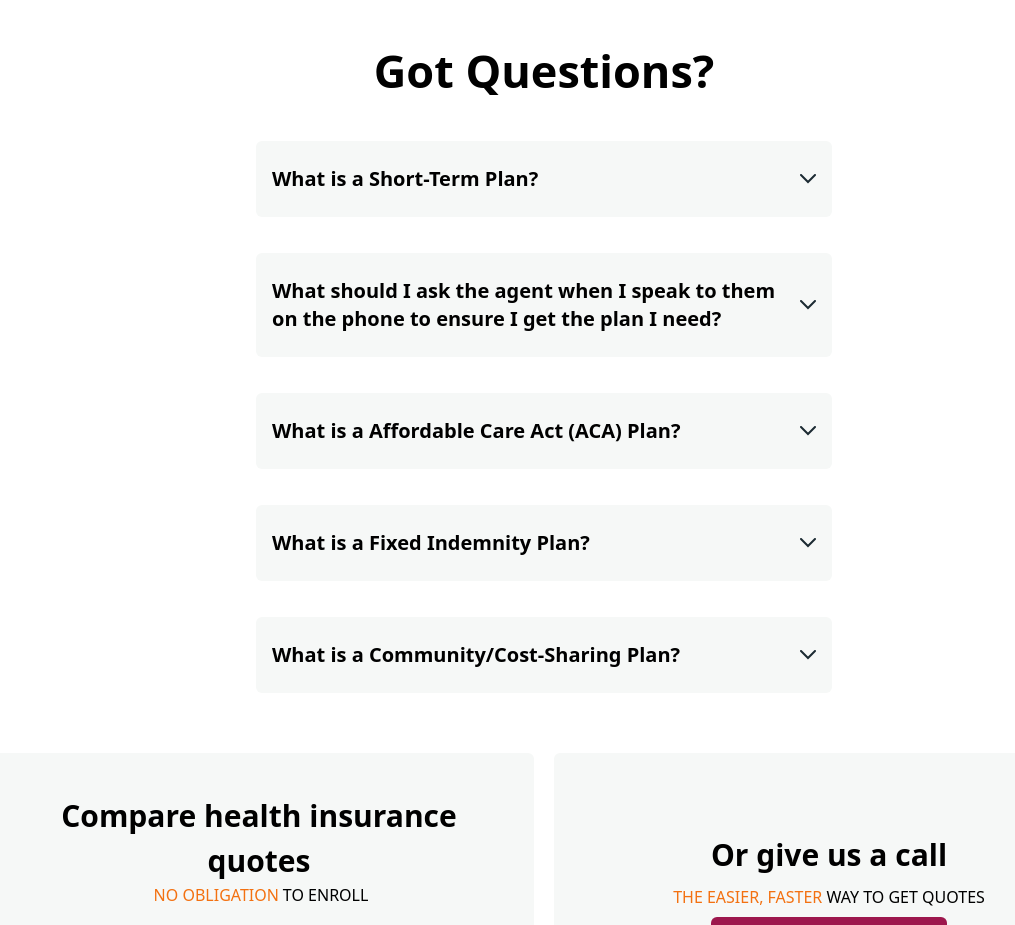
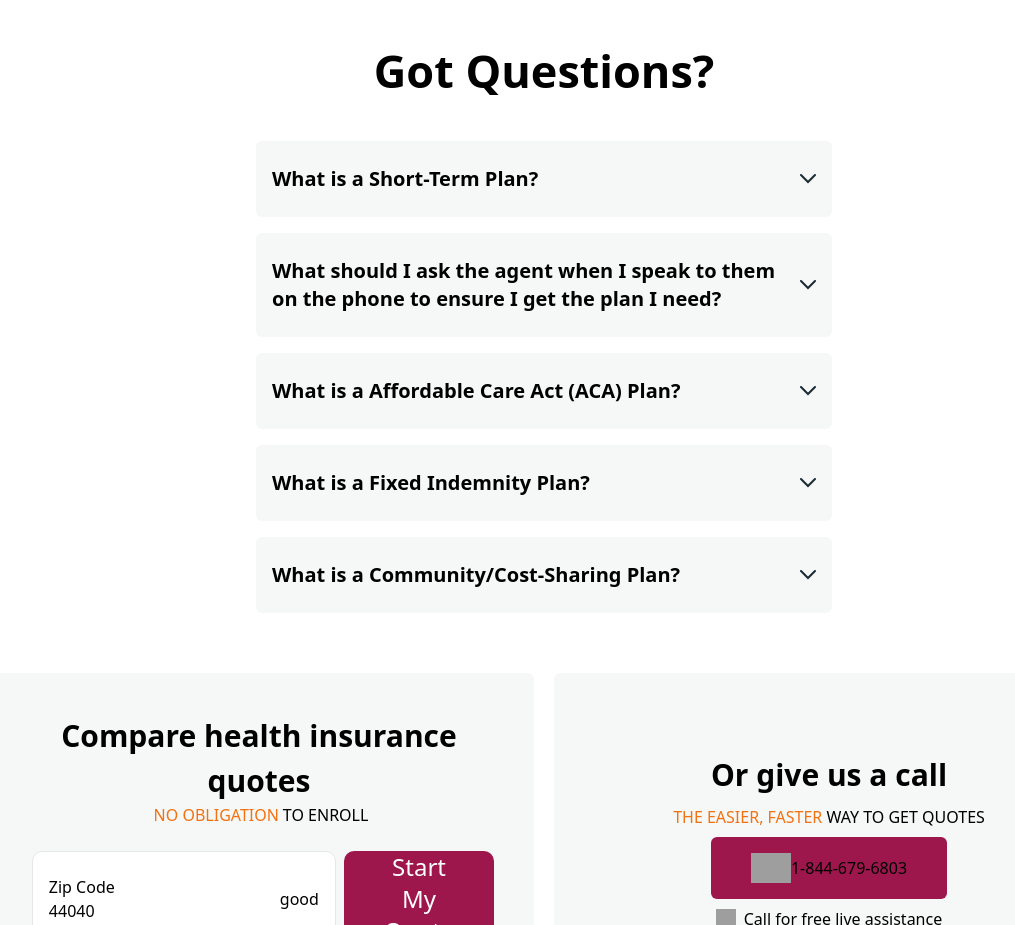
Before and after one commit to samiullah58/affordableHealthPlan, a React (Vite) app: page / in a window 1280 px wide. Shown: the part 1960-2885 px from the top of the page, without its empty margins (96-1111 px from the left). Built offline with nearby package versions, Linux system fonts and the light colour scheme; grey boxes are pictures that could not be loaded.

Commit message:
Set Accordion gap

```diff
--- a/src/components/Faqs.jsx
+++ b/src/components/Faqs.jsx
@@ -108,7 +108,7 @@ const Faqs = () => {
     <div>
       <h1 className=" text-center text-[45px] font-bold "> Got Questions?</h1>
 
-      <div className=" flex flex-col w-[90%] mx-auto gap-5 my-5">
+      <div className=" flex flex-col w-[90%] mx-auto my-5">
         {Data.map((item, index) => (
           <AccordionItem key={index} index title={item.title}>
             {item.ans}
```
